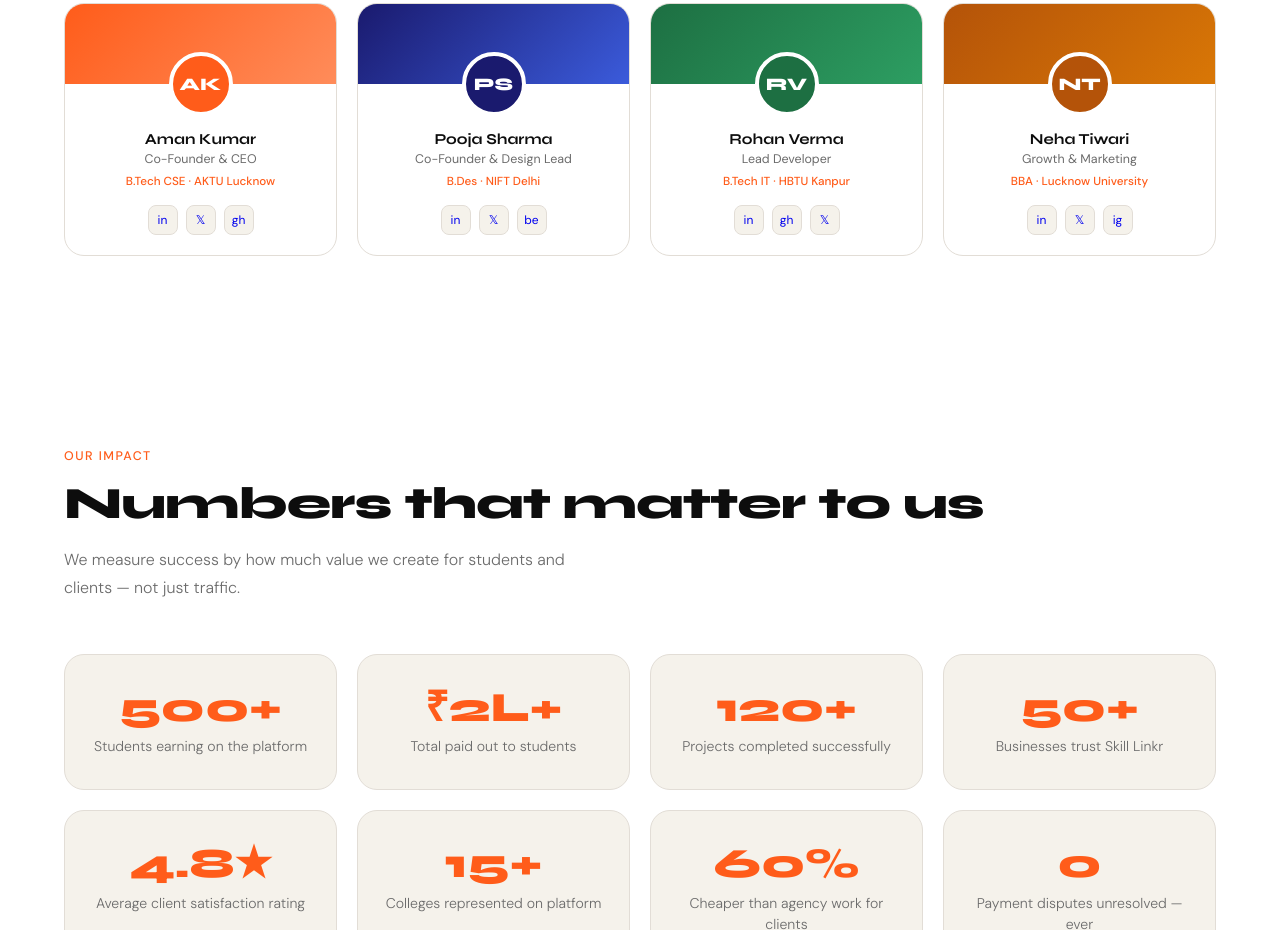
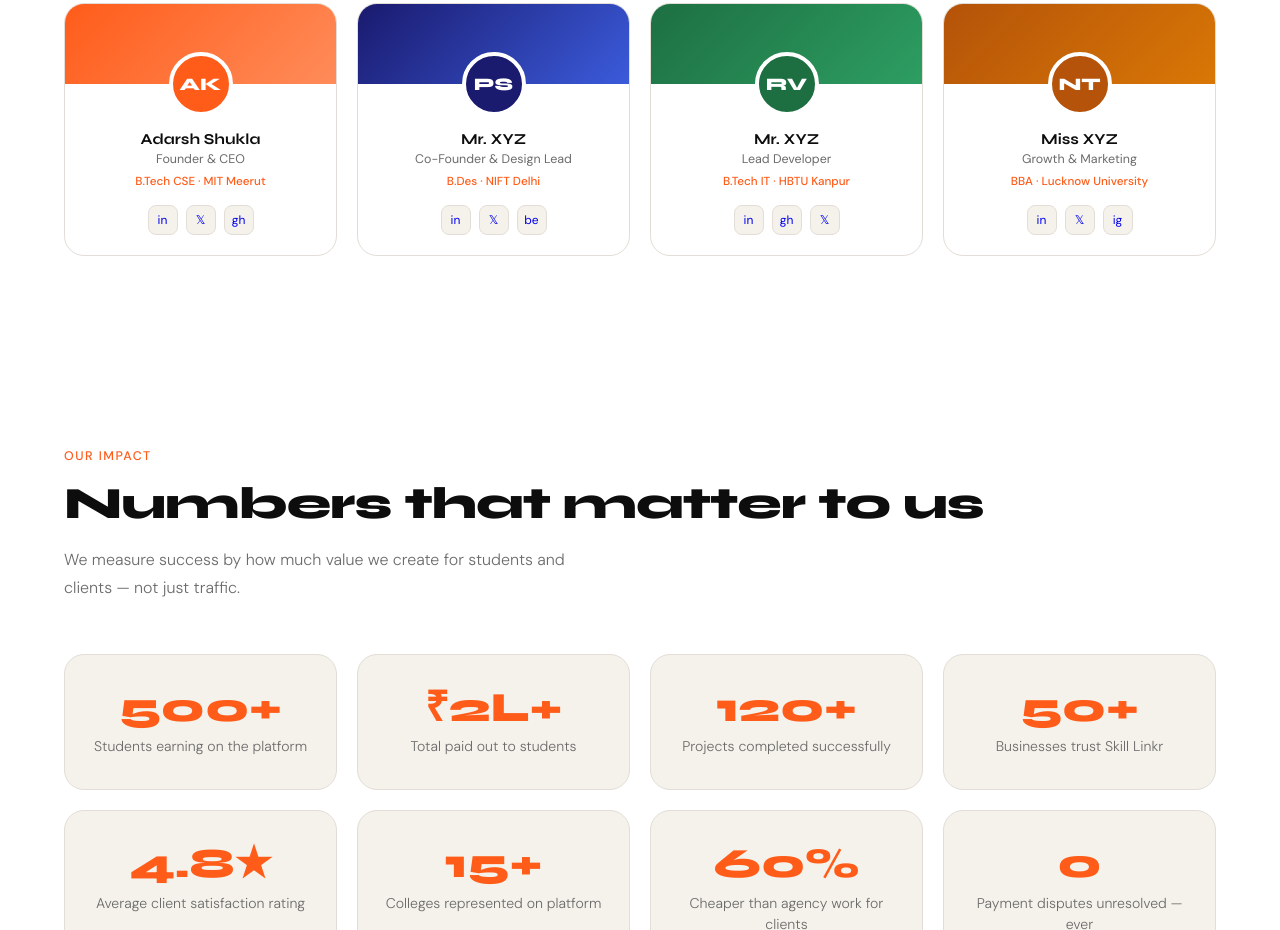
Before and after one commit to adarshshukla-dev/Skill-Linkr---Project, a plain HTML site: page aboutus.html in a window 1280 px wide. Shown: the part 3255-4185 px from the top of the page. Drawn offline with Linux system fonts and the light colour scheme.

Commit message:
Update aboutus.html

```diff
--- a/aboutus.html
+++ b/aboutus.html
@@ -351,9 +351,9 @@
     <div class="team-card reveal">
       <div class="team-cover" style="background: linear-gradient(135deg,#ff5c1a,#ff8c5a);"></div>
       <div class="team-avatar" style="background: var(--accent);">AK</div>
-      <div class="team-name">Aman Kumar</div>
-      <div class="team-role">Co-Founder & CEO</div>
-      <div class="team-college">B.Tech CSE · AKTU Lucknow</div>
+      <div class="team-name">Adarsh Shukla</div>
+      <div class="team-role">Founder & CEO</div>
+      <div class="team-college">B.Tech CSE · MIT Meerut</div>
       <div class="team-socials">
         <a href="#" class="ts-btn" title="LinkedIn">in</a>
         <a href="#" class="ts-btn" title="Twitter">𝕏</a>
@@ -363,7 +363,7 @@
     <div class="team-card reveal">
       <div class="team-cover" style="background: linear-gradient(135deg,#1a1a6e,#3b5bdb);"></div>
       <div class="team-avatar" style="background: var(--accent2);">PS</div>
-      <div class="team-name">Pooja Sharma</div>
+      <div class="team-name">Mr. XYZ</div>
       <div class="team-role">Co-Founder & Design Lead</div>
       <div class="team-college">B.Des · NIFT Delhi</div>
       <div class="team-socials">
@@ -375,7 +375,7 @@
     <div class="team-card reveal">
       <div class="team-cover" style="background: linear-gradient(135deg,#1d6f42,#2d9e62);"></div>
       <div class="team-avatar" style="background: #1d6f42;">RV</div>
-      <div class="team-name">Rohan Verma</div>
+      <div class="team-name">Mr. XYZ</div>
       <div class="team-role">Lead Developer</div>
       <div class="team-college">B.Tech IT · HBTU Kanpur</div>
       <div class="team-socials">
@@ -387,7 +387,7 @@
     <div class="team-card reveal">
       <div class="team-cover" style="background: linear-gradient(135deg,#b45309,#d97706);"></div>
       <div class="team-avatar" style="background: #b45309;">NT</div>
-      <div class="team-name">Neha Tiwari</div>
+      <div class="team-name">Miss XYZ</div>
       <div class="team-role">Growth & Marketing</div>
       <div class="team-college">BBA · Lucknow University</div>
       <div class="team-socials">
```
